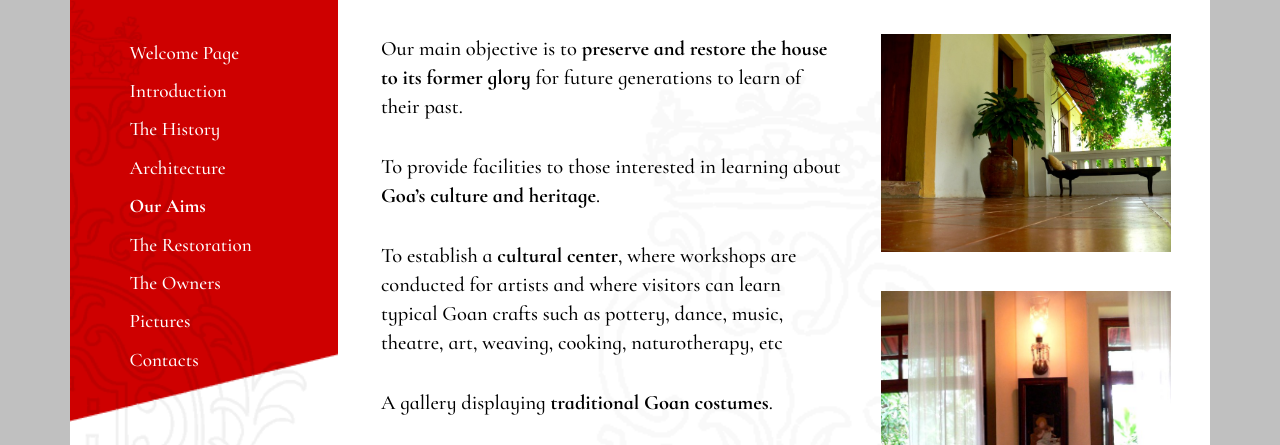
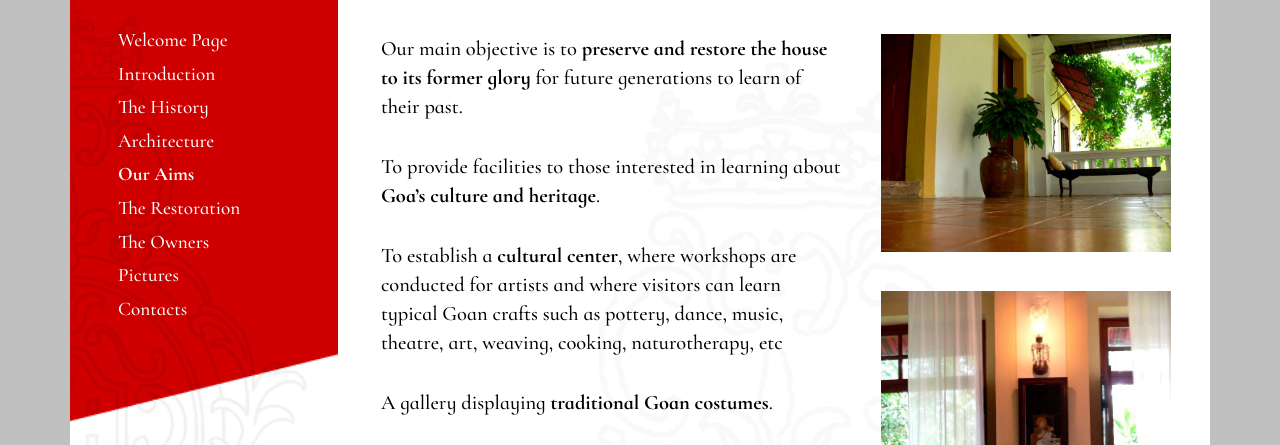
Before and after one commit to leoxavier/palaciododeao.com, a plain HTML site: page aims.html in a window 1280 px wide. Shown: the part 345-790 px from the top of the page. Drawn offline with nearby package versions, Linux system fonts and the light colour scheme.

Commit message:
Fit desktop menu inside the red panel
At the 22px font cap the nav list ran to 54.7% of the panel height while
the background diagonal cuts the red at ~50%, pushing Contacts onto the
white. Tighten the nav top/left padding and the list line-height.

Also ignore .idea/.

Co-Authored-By: Claude Opus 5 <noreply@anthropic.com>

```diff
--- a/aims.html
+++ b/aims.html
@@ -79,8 +79,8 @@
 
     <div style="display: flex; flex-wrap: wrap; align-items: stretch; background-color: #FFFFFF; background-image: var(--row-bg, none); background-repeat: no-repeat; background-position: top left; background-size: 100% auto;">
 
-      <nav style="width: var(--nav-w, 23.5%); min-width: var(--nav-min, 205px); flex: 1 1 auto; aspect-ratio: var(--nav-ar, 205 / 612); background-color: var(--nav-bg-color, #FFFFFF); background-image: var(--nav-bg, url(img/menu_bg.gif)); background-repeat: no-repeat; background-position: var(--nav-bg-pos, top left); background-size: var(--nav-bg-size, 100% auto); font-size: var(--nav-size, clamp(17px, 1.5vw, 22px)); padding: var(--nav-pad, 1.9em 1em 2.6em 3.1em); box-sizing: border-box;" data-screen-label="Navigation">
-        <div style="display: var(--navlist-display, block); grid-template-columns: var(--navlist-cols, none); flex-wrap: wrap; column-gap: 1.7em; row-gap: 2px; line-height: 2; font-weight: 500; color: #FFFFFF;">
+      <nav style="width: var(--nav-w, 23.5%); min-width: var(--nav-min, 205px); flex: 1 1 auto; aspect-ratio: var(--nav-ar, 205 / 612); background-color: var(--nav-bg-color, #FFFFFF); background-image: var(--nav-bg, url(img/menu_bg.gif)); background-repeat: no-repeat; background-position: var(--nav-bg-pos, top left); background-size: var(--nav-bg-size, 100% auto); font-size: var(--nav-size, clamp(17px, 1.5vw, 22px)); padding: var(--nav-pad, 1.4em 1em 2.6em 2.5em); box-sizing: border-box;" data-screen-label="Navigation">
+        <div style="display: var(--navlist-display, block); grid-template-columns: var(--navlist-cols, none); flex-wrap: wrap; column-gap: 1.7em; row-gap: 2px; line-height: 1.75; font-weight: 500; color: #FFFFFF;">
           <a href="index.html" style="display: block; color: #FFFFFF; text-decoration: none; padding: var(--link-pad, 0);" style-hover="text-decoration: underline;">Welcome Page</a>
           <a href="introduction.html" style="display: block; color: #FFFFFF; text-decoration: none; padding: var(--link-pad, 0);" style-hover="text-decoration: underline;">Introduction</a>
           <a href="history.html" style="display: block; color: #FFFFFF; text-decoration: none; padding: var(--link-pad, 0);" style-hover="text-decoration: underline;">The History</a>
```
Also changed, not shown: architecture.html (+2 -2 lines), contacts.html (+2 -2 lines), history.html (+2 -2 lines), index.html (+2 -2 lines), introduction.html (+2 -2 lines), owners.html (+2 -2 lines), pictures.html (+2 -2 lines), restoration.html (+2 -2 lines), 1 other file.
